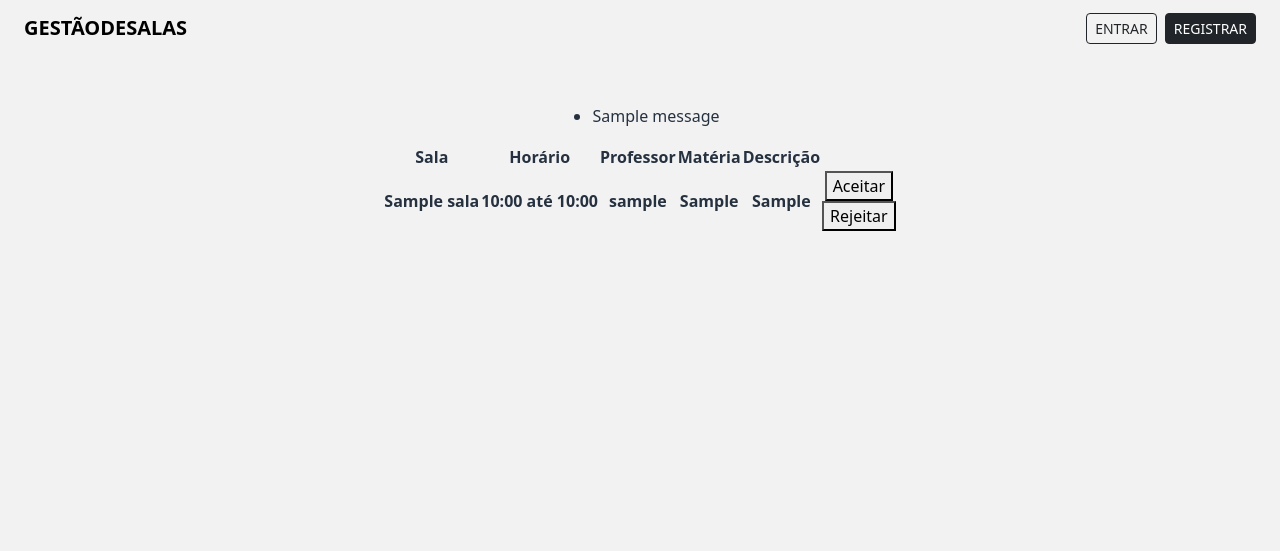
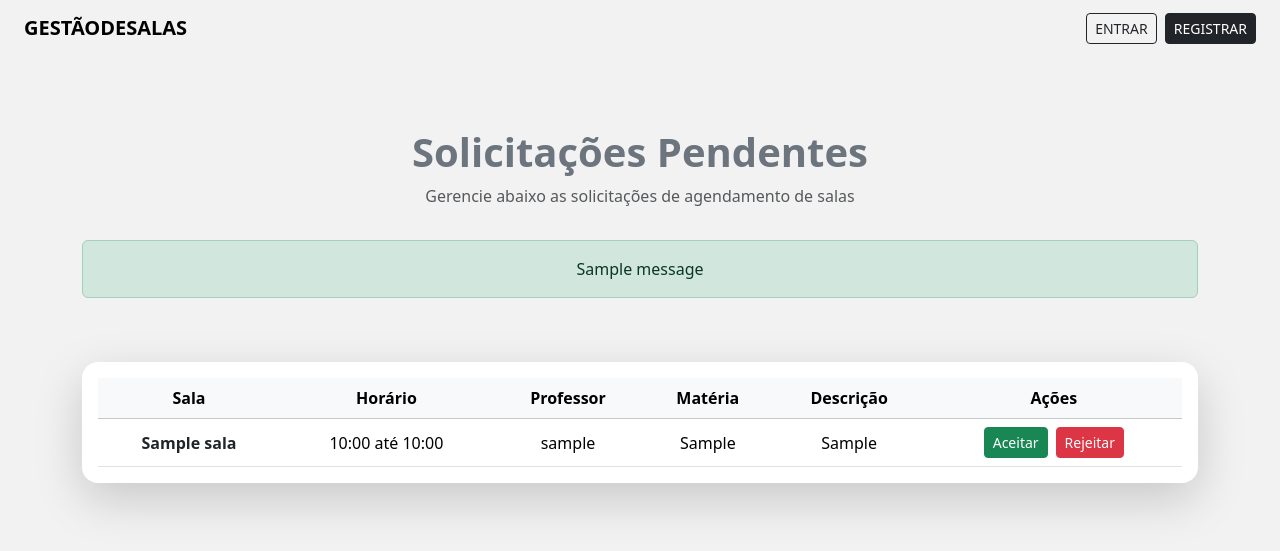
Before and after one commit to lorenaneiva/room-scheduling-manager, a Django app: page /agendamentos_pendentes in a window 1280 px wide. Shown: the top 551 px of the page. Run offline with Django 5.2, Linux system fonts and the light colour scheme; tables that the repository leaves empty hold one stand-in row (values such as "Sample post"); one stand-in notice (Sample message) is shown; lists and menus that the app fills with data are empty.

Commit message:
style: estilização completa da pagina de agendamentos pendentes

```diff
--- a/agendador/templates/agendador/agendamentos_pendentes.html
+++ b/agendador/templates/agendador/agendamentos_pendentes.html
@@ -1,40 +1,71 @@
 {% extends "agendador/base.html" %}
+{% load static %}
+
+{% block extra_css %}
+<link rel="stylesheet" href="{% static 'agendador/css/index.css' %}">
+{% endblock extra_css %}
+
 {% block header %}
+<div class="page-header text-center mt-4">
+  <h1 class="display-6 fw-bold text-secondary">Solicitações Pendentes</h1>
+  <p class="text-muted">Gerencie abaixo as solicitações de agendamento de salas</p>
+</div>
+
 {% if messages %}
-  <ul class="messages">
+  <div class="container mt-3">
     {% for message in messages %}
-      <li class="{{ message.tags }}">{{ message }}</li>
+      <div class="alert alert-{{ message.tags }} text-center" role="alert">
+        {{ message }}
+      </div>
     {% endfor %}
-  </ul>
+  </div>
 {% endif %}
 {% endblock header %}
+
 {% block content %}
-<table>
-    <tr>
+<div class="container my-5">
+  <div class="card shadow-lg border-0 rounded-4">
+    <div class="card-body">
+      <table class="table align-middle table-hover mb-0">
+        <thead class="table-light">
+          <tr class="text-center">
             <th>Sala</th>
             <th>Horário</th>
             <th>Professor</th>
             <th>Matéria</th>
             <th>Descrição</th>
+            <th>Ações</th>
           </tr>
+        </thead>
+        <tbody>
           {% for ag in agendamentos %}
-        <tr>
-            <th>{{ag.sala.nome}}</th>
-            <th>{{ag.hora_inicio}} até {{ag.hora_fim}}</th>
-            <th>{{ag.professor}}</th>
-            <th>{{ag.materia}}</th>
-            <th>{{ag.observação}}</th>
-            <th>
+          <tr class="text-center">
+            <td class="fw-semibold text-dark">{{ ag.sala.nome }}</td>
+            <td>{{ ag.hora_inicio }} até {{ ag.hora_fim }}</td>
+            <td>{{ ag.professor }}</td>
+            <td>{{ ag.materia }}</td>
+            <td>{{ ag.observação|default:"-" }}</td>
+            <td>
+              <div class="d-flex justify-content-center gap-2">
                 <form action="{% url 'aceitar' ag.id %}" method="post">
                   {% csrf_token %}
-                    <button type="submit">Aceitar</button>
+                  <button type="submit" class="btn btn-success btn-sm">Aceitar</button>
                 </form>
                 <form action="{% url 'rejeitar' ag.id %}" method="post">
                   {% csrf_token %}
-                    <button type="submit">Rejeitar</button>
+                  <button type="submit" class="btn btn-danger btn-sm">Rejeitar</button>
                 </form>
-            </th>
+              </div>
+            </td>
+          </tr>
+          {% empty %}
+          <tr class="text-center text-muted">
+            <td colspan="6">Nenhuma solicitação pendente.</td>
           </tr>
           {% endfor %}
+        </tbody>
       </table>
-{% endblock content%}
+    </div>
+  </div>
+</div>
+{% endblock %}
```
Lines whose indentation alone changed are shown as unchanged.
